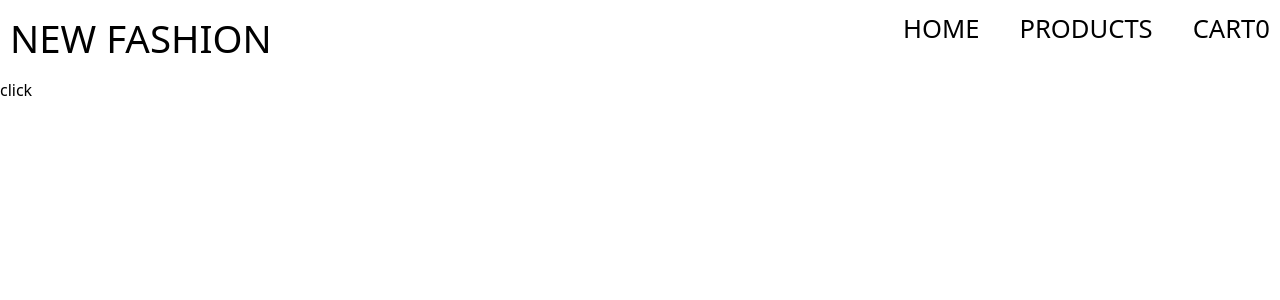
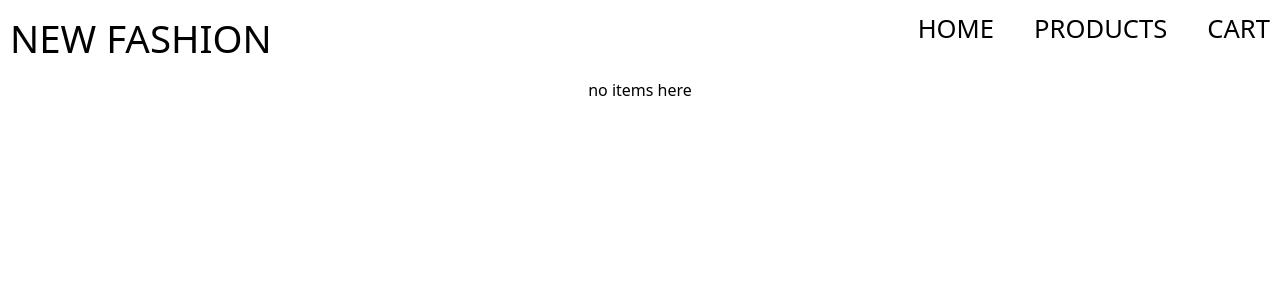
Before and after one commit to Akashzxr/shopping-cart, a React (Create React App) app: page /cart in a window 1280 px wide. Shown: the top 300 px of the page. Built offline with nearby package versions, Linux system fonts and the light colour scheme; a web font is replaced by a local one.

Commit message:
items adding to cart and displaying in cart successful

```diff
--- a/src/App.css
+++ b/src/App.css
@@ -19,3 +19,19 @@ body{
 .App {
   text-align: center;
 }
+
+.cart-btn{
+  display:flex;
+}
+
+.count{
+  font-size: 70%;
+  font-weight: bolder;
+  align-self: center;
+  text-align: center;
+  background-color: red;
+  color:white;
+  border-radius: 50px;
+  height: 2vw;
+  width: 2vw;
+}
--- a/src/components/Heading.js
+++ b/src/components/Heading.js
@@ -14,7 +14,10 @@ const Heading=(props)=>{
                hover:scale-110 duration-300 ..."><Link to="/products">PRODUCTS</Link></div>
               <div className="cart-btn
               transition ease-in-out delay-150 hover:-translate-y-1
-              hover:scale-110 duration-300 ..." ><Link to="/cart" >CART{count}</Link></div>
+              hover:scale-110 duration-300 ..." >
+                {count>0 ?<div className="count" >{count}</div>:null}
+                <Link to="/cart" >CART</Link>
+              </div>
            </div>
         </div>
     )
--- /dev/null
+++ b/src/components/cart/cart.css
@@ -0,0 +1,10 @@
+.cart-card-section{
+    margin-top: 5%;
+    padding: 3%;
+}
+
+.cart{
+    display: flex;
+    flex-direction: column;
+    align-items: center;
+}
--- a/src/components/cart/cart.js
+++ b/src/components/cart/cart.js
@@ -1,13 +1,28 @@
 import Heading from "../Heading";
+import { useSelector } from "react-redux";
+import CartCard from "./cartcard";
+import './cart.css'
+
 
 const Cart=()=>{
 
-
+const title = useSelector((state)=>state.cart.title)
+const count = useSelector((state)=>state.cart.count)
 
     return(
         <div className="cart">
         <Heading color={"black"} icon={"black"} position={"relative"}/>
-        <button >click</button>
+
+        {count>0 ?
+        <div className="flex flex-wrap gap-12 cart-card-section" >
+            {title.map((info)=>{
+                return(
+                    <CartCard key={info.info.id} details={info.info} />
+                )
+            })}
+        </div>
+        :<div>no items here</div> }
+
     </div>
     )
 }
--- /dev/null
+++ b/src/components/cart/cartcard.js
@@ -0,0 +1,22 @@
+import React,{useState} from "react"
+import { increment,details } from "../../redux/cartslice";
+import { useDispatch } from "react-redux";
+import { useSelector } from "react-redux";
+
+const CartCard=(props)=>{
+        const title=useSelector((state)=>state.cart.title);
+        const dispatch = useDispatch();
+
+    return(
+        <div className="productcard ">
+            <img src={props.details.image} alt="demo" />
+            <div className="info">
+               <div className="font-extrabold title">{props.details.title}</div>
+               <div className="font-extralight">${props.details.price}</div>
+            </div>
+
+        </div>
+    )
+}
+
+export default CartCard;
--- a/src/components/shopping/productcard.js
+++ b/src/components/shopping/productcard.js
@@ -1,16 +1,21 @@
-import React from "react"
-import { increment } from "../../redux/cartslice";
+import React,{useState} from "react"
+import { increment,details } from "../../redux/cartslice";
 import { useDispatch } from "react-redux";
+import { useSelector } from "react-redux";
 
 const ProductCard=(props)=>{
+        const title=useSelector((state)=>state.cart.title);
         const dispatch = useDispatch();
+
     return(
         <div className="productcard ">
             <img src={props.info.image} alt="demo" />
             <div className="info">
                <div className="font-extrabold title">{props.info.title}</div>
                <div className="font-extralight">${props.info.price}</div>
-               <button onClick={()=>dispatch(increment())} className="add-btn hover:bg-sky-700 bg-cyan-500 shadow-lg shadow-cyan-500/50 rounded-md" >Add to cart</button>
+               <button onClick={()=>{dispatch(details(props));
+                dispatch(increment())
+                console.log(title)}} className="add-btn hover:bg-sky-700 bg-cyan-500 shadow-lg shadow-cyan-500/50 rounded-md" >Add to cart</button>
             </div>
 
         </div>
--- a/src/components/shopping/products.css
+++ b/src/components/shopping/products.css
@@ -2,6 +2,7 @@
     display: flex;
     flex-direction: column;
     gap: 2vw;
+    align-items: center;
 }
 
 .productcard{
@@ -23,10 +24,10 @@
 }
 
 .items{
-    margin-left: 5%;
     display: flex;
-    gap: 10%;
+    gap: 48px;
     flex-wrap: wrap;
+    align-items: center;
 }
 
 .add-btn{
--- a/src/redux/cartslice.js
+++ b/src/redux/cartslice.js
@@ -2,6 +2,7 @@ import { createSlice } from '@reduxjs/toolkit';
 
 const INITIAL_STATE ={
     count : 0,
+    title:[],
 }
 
 export const cartSlice = createSlice({
@@ -10,12 +11,15 @@ export const cartSlice = createSlice({
   reducers: {
     increment:(state)=>{
         state.count+=1;
-    }
+    },
+    details:(state,action)=>{
+      state.title.push(action.payload);
+    },
   },
 });
 
 
-export const { increment } = cartSlice.actions;
+export const { increment,details } = cartSlice.actions;
 
 
 export default cartSlice.reducer;
```
